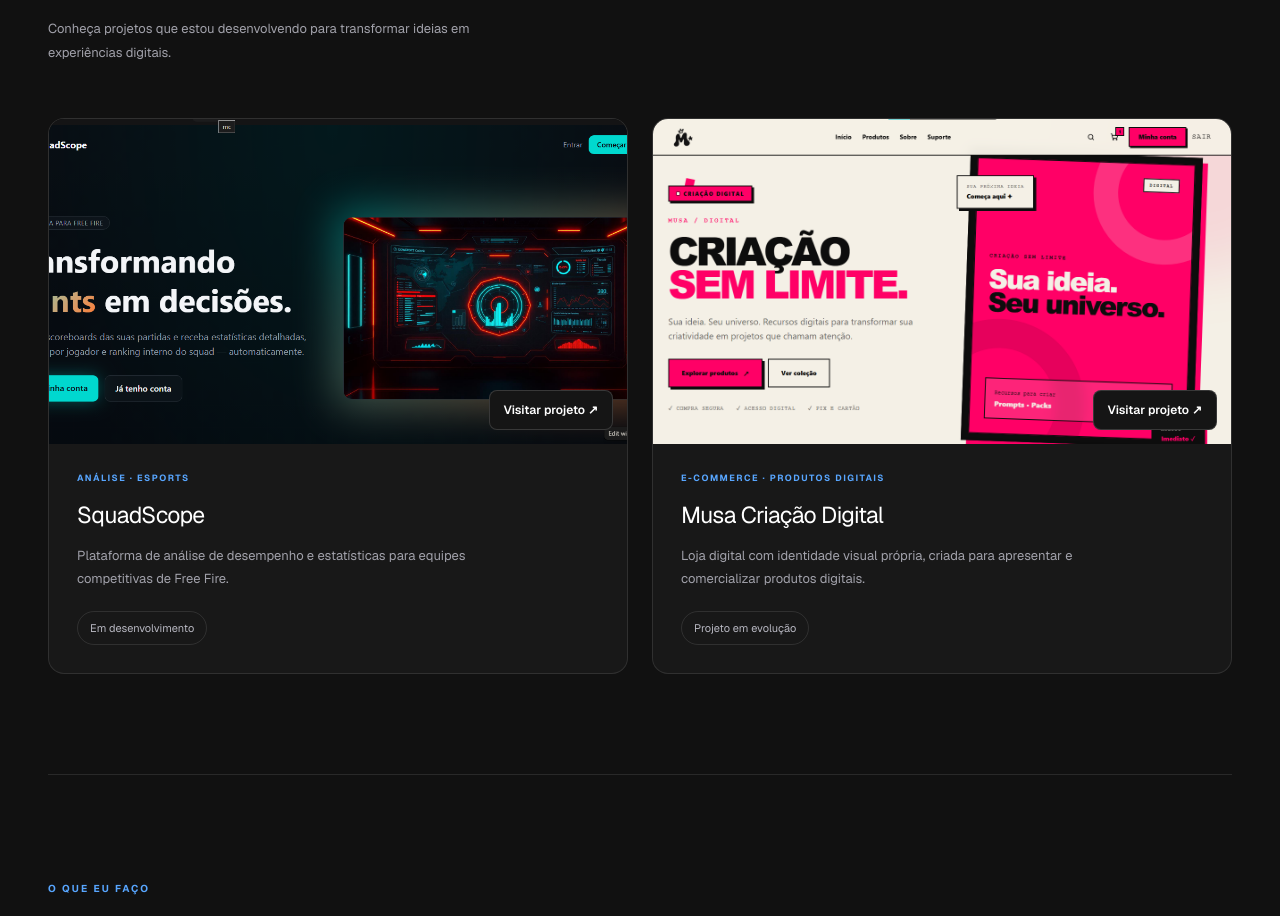
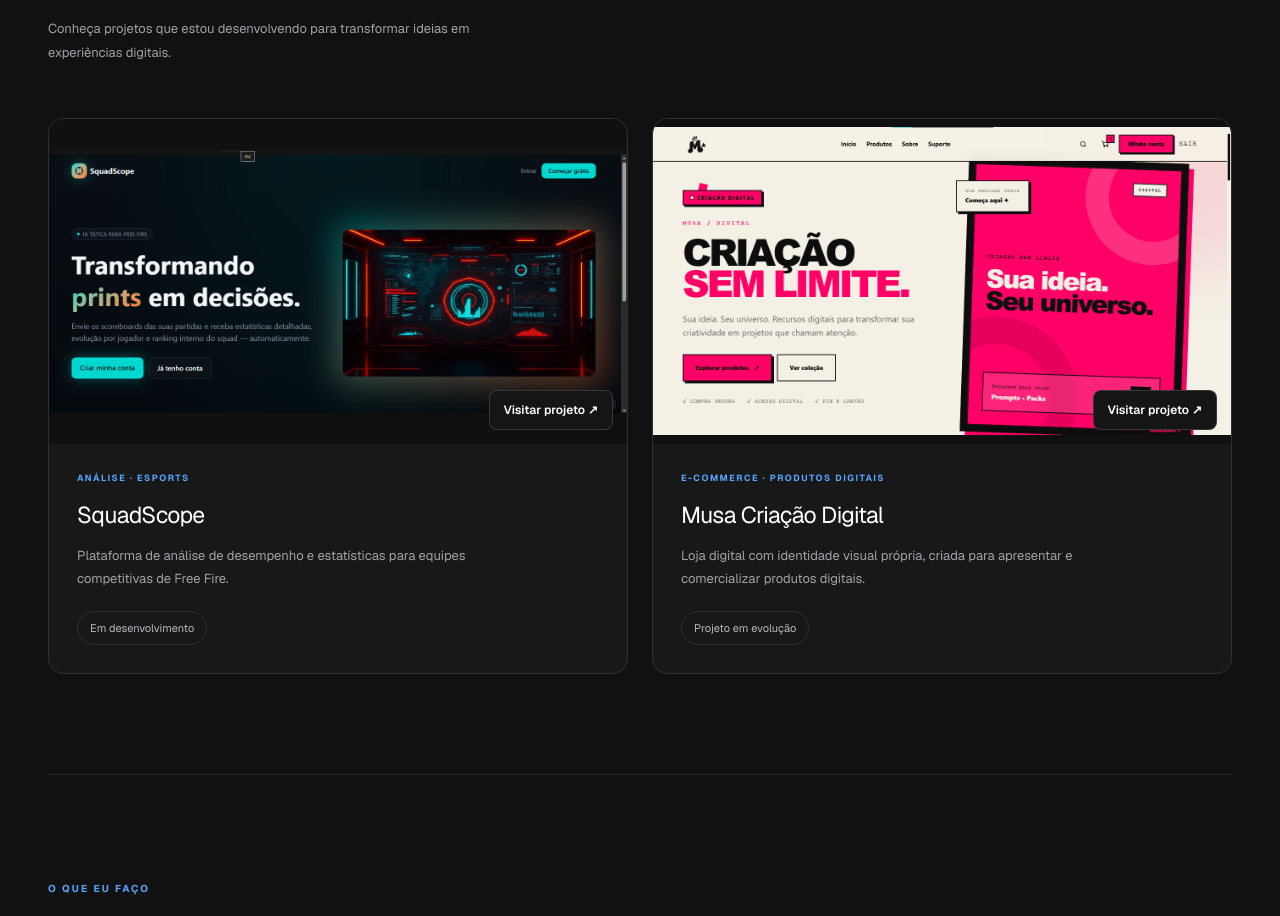
Before and after one commit to edmilsonpereirajr/santzzdev-site, a Next.js app: page / in a window 1280 px wide. Shown: the part 1036-1952 px from the top of the page. Built offline with nearby package versions, Linux system fonts and the light colour scheme.

Commit message:
fix: corrigir enquadramento das imagens

```diff
--- a/src/app/globals.css
+++ b/src/app/globals.css
@@ -1284,7 +1284,7 @@
 .portfolio-screenshot img {
   width: 100%;
   height: 100%;
-  object-fit: cover !important;
+  object-fit: contain !important;
   object-position: center;
 }
 
```
